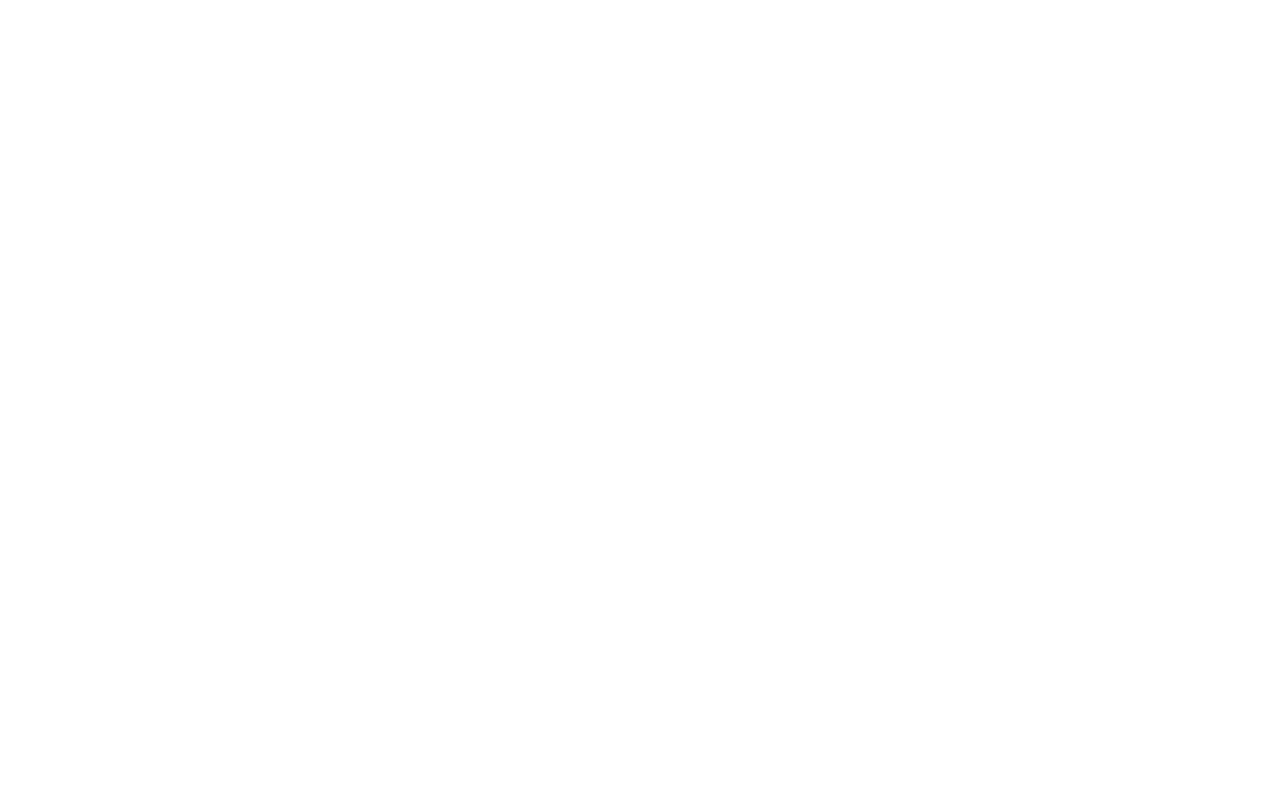
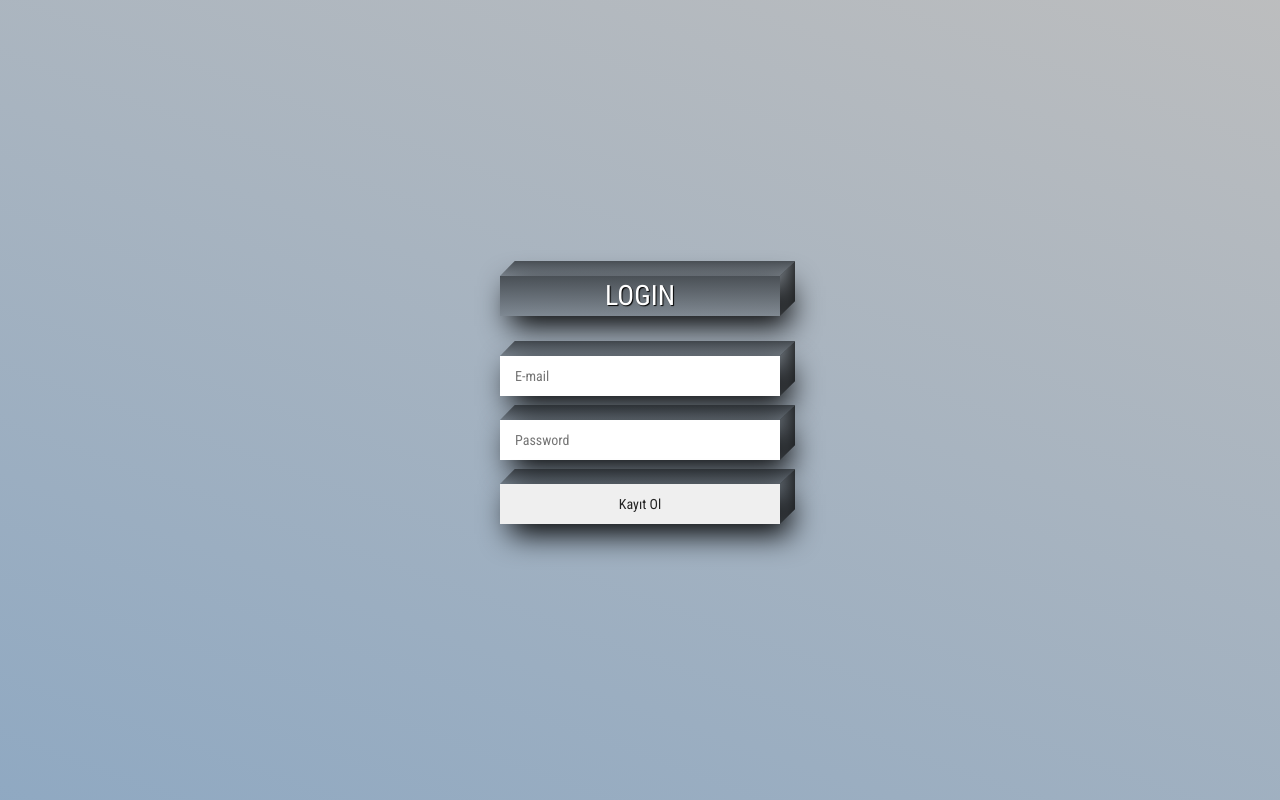
Before and after one commit to halilcancengiz/ecommer, a React (Create React App) app: page /login in a window 1280 px wide. Before the commit this address had no page. Built offline with nearby package versions, Linux system fonts and the light colour scheme.

Commit message:
login and resgister page design complete

```diff
--- a/public/index.html
+++ b/public/index.html
@@ -20,6 +20,13 @@
       crossorigin="anonymous"
       referrerpolicy="no-referrer"
     />
+    <!-- Google Fonts -->
+    <link rel="preconnect" href="https://fonts.googleapis.com" />
+    <link rel="preconnect" href="https://fonts.gstatic.com" crossorigin />
+    <link
+      href="https://fonts.googleapis.com/css2?family=Roboto+Condensed:ital,wght@0,300;0,400;0,700;1,300;1,400&display=swap"
+      rel="stylesheet"
+    />
 
     <title>React App</title>
   </head>
--- a/src/App.css
+++ b/src/App.css
@@ -1,5 +1,12 @@
+* {
+  margin: 0;
+  padding: 0;
+  box-sizing: border-box;
+}
+
 .App {
   text-align: center;
+  font-family: "Roboto Condensed", sans-serif;
 }
 
 .App-logo {
--- a/src/App.js
+++ b/src/App.js
@@ -1,12 +1,16 @@
 import './App.css';
 import Navbar from './components/navbar/Navbar';
 import { Routes, Route } from 'react-router-dom';
+import Register from './components/register/Register';
+import Login from './components/login/Login';
 
 function App() {
   return (
     <div className="App">
       <Routes>
         <Route path="/" element={<Navbar />} />
+        <Route path="/register" element={<Register />} />
+        <Route path="/login" element={<Login />} />
       </Routes>
 
     </div>
--- a/src/components/login/Login.js
+++ b/src/components/login/Login.js
@@ -1,8 +1,29 @@
 import React from 'react'
+import "../register/register.css"
 
 const Login = () => {
   return (
-    <div>Login</div>
+    <div className='loginPageContainer d-flex align-items-center justify-content-center flex-column'>
+      <div className="d-flex align-items-center justify-content-center flex-column">
+
+        <div className="first mb-3">
+          <h3 id='registerHeader' className='text-uppercase text-white w-100 h-100'>Login</h3>
+          <div className='secondHeader'></div><div className='thirdHeader'></div>
+        </div>
+        <div className="first mt-4">
+          <input type="text" className='w-100 h-100' placeholder='E-mail' />
+          <div className='second'></div><div className='third'></div>
+        </div>
+        <div className="first mt-4">
+          <input type="text" className='w-100 h-100' placeholder='Password' />
+          <div className='second'></div><div className='third'></div>
+        </div>
+        <div className="first mt-4">
+          <button type="submit" className='w-100 h-100'>Kayıt Ol</button>
+          <div className='secondBtn'></div><div className='thirdBtn'></div>
+        </div>
+      </div>
+    </div>
   )
 }
 
--- a/src/components/navbar/Navbar.js
+++ b/src/components/navbar/Navbar.js
@@ -5,7 +5,7 @@
 const Navbar = () => {
     return (
         <nav className="navbar navbar-expand-lg bg-dark">
-            <div className="container p-0">
+            <div className="container-sm p-0">
                 <NavLink className="navbar-brand" to="/">E-Commer App</NavLink>
                 <button className="navbar-toggler shadow-none" type="button" data-bs-toggle="collapse" data-bs-target="#navbarNavAltMarkup" aria-controls="navbarNavAltMarkup" aria-expanded="false" aria-label="Toggle navigation">
                     <span><i className="fa-solid fa-bars"></i></span>
@@ -16,7 +16,7 @@
                     </div>
                     <div className="navbar-nav p-0 m-0 pe-0  justify-content-between ms-auto p-0">
                         <NavLink className="navlink my-auto" to="register"><i className="me-2 fa-solid fa-registered"></i>Register</NavLink>
-                        <NavLink className="navlink my-auto" to="login"><i className="me-2 fa-solid fa-right-to-bracket"></i>Sign In</NavLink>
+                        <NavLink className="navlink my-auto" to="login"><i className="me-2 fa-solid fa-right-to-bracket"></i>Login</NavLink>
                         <NavLink className="navlink my-auto" to="profile"><i className="me-2 fa-solid fa-user"></i>Profile</NavLink>
                         <button><i className="my-auto me-2 fa-solid fa-bell"></i>Notification</button>
                         <NavLink className="navlink my-auto" to="basket"><span id='basketCount' className="badge bg-white text-dark me-2">0</span>Basket</NavLink>
--- a/src/components/navbar/navbar.css
+++ b/src/components/navbar/navbar.css
@@ -1,13 +1,16 @@
 #basketCount {
   background-color: #4079ff;
 }
+
 .searchBar input {
   outline: none;
   border: none;
   border-radius: 10px;
-  font-size: 1rem;
+  font-size: 13px;
   padding-left: 15px;
+  margin-left: 40px;
 }
+
 .navbar-brand {
   color: #4079ff !important;
 }
@@ -16,22 +19,26 @@
   background-color: transparent;
   border: none;
   color: #4079ff;
-  font-size: 15px;
+  font-size: 11px!important;
 }
+
 .navbar-nav button:hover {
   color: white;
 }
+
 .navlink {
   background-color: transparent;
   border: none;
   color: #4079ff;
-  font-size: 15px;
+  font-size: 11px!important;
   margin-left: 15px ;
   margin-right: 5px ;
 }
+
 .navlink:hover{
   color: white;
 }
+
 .navbar-toggler{
   border: 1px solid #4079ff!important;
 
@@ -47,12 +54,13 @@
     margin-top: 20px;
   }
 }
+
 @media only screen and (max-width: 991px) {
   .navbar-nav button {
     background-color: transparent !important;
     border: none !important;
     color: #4079ff !important;
-    font-size: 20px !important;
+    font-size: 17px !important;
     text-align: start;
     padding: 10px 0;
     margin: 0!important;
@@ -64,7 +72,7 @@
     background-color: transparent !important;
     border: none !important;
     color: #4079ff !important;
-    font-size: 20px !important;
+    font-size: 17px !important;
     margin-top: 10px;
     text-align: start;
     padding: 10px 0;
@@ -83,4 +91,7 @@
     width: 100%;
     margin-top: 20px;
   }
+  .searchBar input{
+    margin: 0!important;
+  }
 }
--- a/src/components/register/Register.js
+++ b/src/components/register/Register.js
@@ -0,0 +1,39 @@
+import React from 'react'
+import "./register.css"
+
+const Register = () => {
+    return (
+        <div className='registerPageContainer d-flex align-items-center justify-content-center flex-column'>
+            <div className="d-flex align-items-center justify-content-center flex-column">
+
+                <div className="first mb-3">
+                    <h3 id='registerHeader' className='text-uppercase text-white w-100 h-100'>Sign Up</h3>
+                    <div className='secondHeader'></div><div className='thirdHeader'></div>
+                </div>
+                <div className="first mt-3">
+                    <input type="text" className='w-100 h-100' placeholder='Full Name' />
+                    <div className='second'></div><div className='third'></div>
+                </div>
+                <div className="first mt-4">
+                    <input type="text" className='w-100 h-100' placeholder='E-mail' />
+                    <div className='second'></div><div className='third'></div>
+                </div>
+                <div className="first mt-4">
+                    <input type="text" className='w-100 h-100' placeholder='Password' />
+                    <div className='second'></div><div className='third'></div>
+                </div>
+                <div className="first mt-4">
+                    <input type="text" className='w-100 h-100' placeholder='Re-enter your password' />
+                    <div className='second'></div><div className='third'></div>
+                </div>
+                <div className="first mt-4">
+                    <button type="submit" className='w-100 h-100'>Kayıt Ol</button>
+                    <div className='secondBtn'></div><div className='thirdBtn'></div>
+                </div>
+            </div>
+        </div>
+
+    )
+}
+
+export default Register
--- /dev/null
+++ b/src/components/register/register.css
@@ -0,0 +1,142 @@
+.registerPageContainer {
+  height: 100vh;
+  width: 100vw;
+  background: linear-gradient(
+    200deg,
+    rgba(33, 37, 41, 0.3),
+    rgba(96, 132, 168, 0.7)
+  );
+}
+.loginPageContainer {
+  height: 100vh;
+  width: 100vw;
+  background: linear-gradient(
+    200deg,
+    rgba(33, 37, 41, 0.3),
+    rgba(96, 132, 168, 0.7)
+  );
+}
+#registerHeader {
+  text-shadow: 1px 1px 1px black;
+}
+.first {
+  height: 40px;
+  width: 280px;
+  position: relative;
+  box-shadow: 10px 10px 30px black;
+  transition: all 0.5s ease-in-out;
+}
+.first h3 {
+  background: linear-gradient(
+    to top,
+    rgba(33, 37, 41, 0.3),
+    rgba(33, 37, 41, 0.7)
+  );
+  display: flex;
+  align-items: center;
+  flex-direction: column;
+  justify-content: center;
+}
+.first button {
+  outline: none;
+  border: none;
+}
+.first button:hover {
+  background: linear-gradient(
+    to top,
+    rgba(33, 37, 41, 0.3),
+    rgba(33, 37, 41, 0.7)
+  );
+  color: white;
+}
+.first input {
+  border: none;
+  outline: none;
+  padding-left: 15px;
+}
+.first:hover .second {
+  background: linear-gradient(to top, rgba(0, 0, 0, 0.7), rgba(0, 0, 0, 0.7));
+}
+.first:hover .third {
+  background: linear-gradient(to right, rgba(0, 0, 0, 0.7), rgba(0, 0, 0, 0.7));
+}
+.second {
+  position: absolute;
+  width: 295px;
+  height: 15px;
+  top: -15px;
+  transition: all 0.5s ease-in-out;
+  clip-path: polygon(0% 100%, 5% 0%, 100% 0%, 95% 100%);
+  background: linear-gradient(
+    to top,
+    rgba(33, 37, 41, 0.3),
+    rgba(33, 37, 41, 0.7)
+  );
+}
+.third {
+  position: absolute;
+  height: 55px;
+  width: 15px;
+  right: -15px;
+  bottom: 0;
+  clip-path: polygon(0% 27%, 100% 0%, 100% 73%, 0% 100%);
+  background: linear-gradient(to right, rgba(0, 0, 0, 0.3), rgba(0, 0, 0, 0.7));
+  transition: all 0.5s linear;
+}
+.secondBtn {
+  position: absolute;
+  width: 295px;
+  height: 15px;
+  top: -15px;
+  transition: all 0.5s ease-in-out;
+  clip-path: polygon(0% 100%, 5% 0%, 100% 0%, 95% 100%);
+  background: linear-gradient(
+    to top,
+    rgba(33, 37, 41, 0.3),
+    rgba(33, 37, 41, 0.7)
+  );
+}
+.thirdBtn {
+  position: absolute;
+  height: 55px;
+  width: 15px;
+  right: -15px;
+  bottom: 0;
+  clip-path: polygon(0% 27%, 100% 0%, 100% 73%, 0% 100%);
+  background: linear-gradient(to right, rgba(0, 0, 0, 0.3), rgba(0, 0, 0, 0.7));
+  transition: all 0.5s linear;
+}
+.secondHeader {
+  position: absolute;
+  width: 295px;
+  height: 15px;
+  top: -15px;
+  transition: all 0.5s ease-in-out;
+  clip-path: polygon(0% 100%, 5% 0%, 100% 0%, 95% 100%);
+  background: linear-gradient(
+    to top,
+    rgba(33, 37, 41, 0.3),
+    rgba(33, 37, 41, 0.7)
+  );
+}
+.thirdHeader {
+  position: absolute;
+  height: 55px;
+  width: 15px;
+  right: -15px;
+  bottom: 0;
+  clip-path: polygon(0% 27%, 100% 0%, 100% 73%, 0% 100%);
+  background: linear-gradient(to right, rgba(0, 0, 0, 0.3), rgba(0, 0, 0, 0.7));
+  transition: all 0.5s linear;
+}
+
+.first:hover .secondBtn {
+  background: linear-gradient(
+    to top,
+    rgba(33, 37, 41, 0.7),
+    rgba(33, 37, 41, 0.7)
+  );
+}
+.first:hover .thirdBtn {
+  background: linear-gradient(to right, rgba(0, 0, 0, 0.7), rgba(0, 0, 0, 0.7));
+}
--- a/src/index.js
+++ b/src/index.js
@@ -4,7 +4,7 @@
 import App from './App';
 import 'bootstrap/dist/js/bootstrap.min.js';
 import 'bootstrap/dist/css/bootstrap.min.css';
-import 'antd/dist/antd.css';
+import "antd/dist/antd.css";
 import { BrowserRouter } from 'react-router-dom';
 
 const root = ReactDOM.createRoot(document.getElementById('root'));
```
